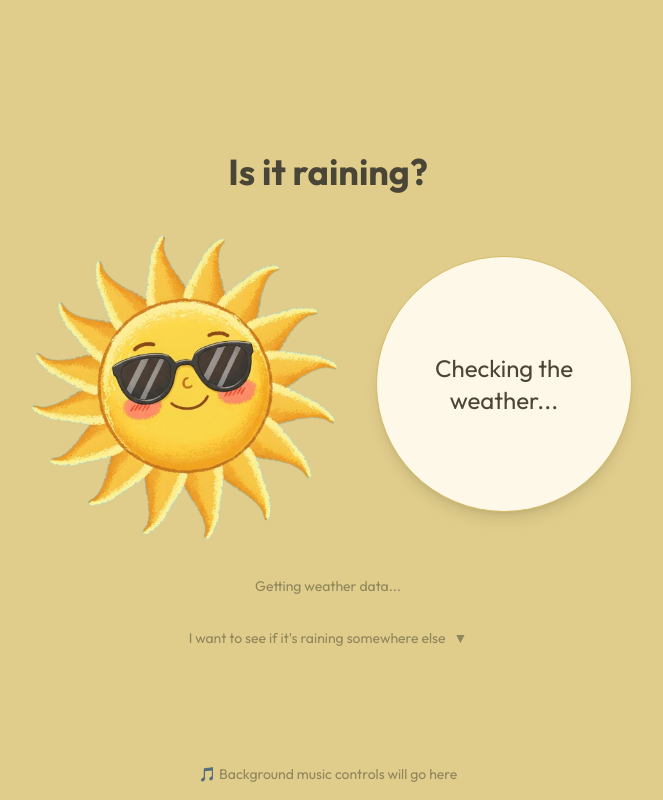
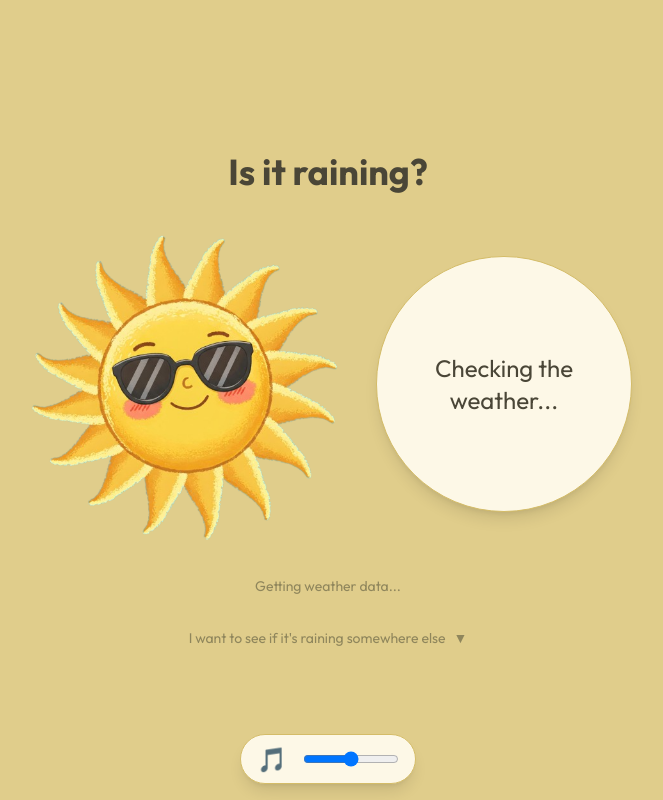
Before and after one commit to jcb42891/rain-or-not, a Next.js app: page / in a window 1280 px wide. Shown: the whole page, without its empty margins (312-975 px from the left). Built offline with nearby package versions, Linux system fonts and the light colour scheme; no server answers.

Commit message:
add music

```diff
--- a/app/page.tsx
+++ b/app/page.tsx
@@ -5,6 +5,7 @@ import { useWeather } from "@/hooks/useWeather";
 import { useState, useEffect } from "react";
 import { Accordion } from "@/components/Accordion";
 import Image from "next/image";
+import { AudioPlayer } from '@/components/AudioPlayer';
 
 export default function Home() {
   const [zipCode, setZipCode] = useState<string>('');
@@ -133,10 +134,8 @@ export default function Home() {
         </Accordion>
       </div>
 
-      {/* Audio player placeholder */}
-      <div className="fixed bottom-4">
-        <p className="text-sm text-muted">🎵 Background music controls will go here</p>
-      </div>
+      {/* Replace audio placeholder with actual player */}
+      <AudioPlayer isRaining={isRaining} />
     </main>
   );
 }
--- /dev/null
+++ b/components/AudioPlayer.tsx
@@ -0,0 +1,38 @@
+'use client';
+
+import { useAudio } from '@/hooks/useAudio';
+
+interface AudioPlayerProps {
+  isRaining: boolean;
+}
+
+export function AudioPlayer({ isRaining }: AudioPlayerProps) {
+  const { isPlaying, volume, togglePlay, setVolume } = useAudio(
+    '/sounds/rain.mp3',  // Add your rain sound file
+    '/sounds/sunny.mp3', // Add your sunny sound file
+    isRaining
+  );
+
+  return (
+    <div className="fixed bottom-4 flex items-center gap-4 bg-card px-4 py-2 rounded-full shadow-lg">
+      <button
+        onClick={togglePlay}
+        className="text-2xl hover:scale-110 transition-transform"
+        aria-label={isPlaying ? 'Pause music' : 'Play music'}
+      >
+        {isPlaying ? '🔇' : '🎵'}
+      </button>
+
+      <input
+        type="range"
+        min="0"
+        max="1"
+        step="0.1"
+        value={volume}
+        onChange={(e) => setVolume(Number(e.target.value))}
+        className="w-24 accent-accent"
+        aria-label="Volume control"
+      />
+    </div>
+  );
+}
--- /dev/null
+++ b/hooks/useAudio.ts
@@ -0,0 +1,89 @@
+'use client';
+
+import { useState, useEffect, useRef } from 'react';
+
+interface AudioState {
+  isPlaying: boolean;
+  volume: number;
+}
+
+export function useAudio(rainySoundUrl: string, sunnySoundUrl: string, isRaining: boolean) {
+  const [audioState, setAudioState] = useState<AudioState>({
+    isPlaying: false,
+    volume: 0.5,
+  });
+
+  const rainAudioRef = useRef<HTMLAudioElement | null>(null);
+  const sunAudioRef = useRef<HTMLAudioElement | null>(null);
+
+  useEffect(() => {
+    // Create audio elements
+    rainAudioRef.current = new Audio(rainySoundUrl);
+    sunAudioRef.current = new Audio(sunnySoundUrl);
+
+    // Configure audio settings
+    [rainAudioRef.current, sunAudioRef.current].forEach(audio => {
+      if (audio) {
+        audio.loop = true;
+        audio.volume = audioState.volume;
+      }
+    });
+
+    // Cleanup on unmount
+    return () => {
+      [rainAudioRef.current, sunAudioRef.current].forEach(audio => {
+        if (audio) {
+          audio.pause();
+          audio.src = '';
+        }
+      });
+    };
+  }, [rainySoundUrl, sunnySoundUrl]);
+
+  // Handle weather changes
+  useEffect(() => {
+    if (!rainAudioRef.current || !sunAudioRef.current) return;
+
+    if (audioState.isPlaying) {
+      if (isRaining) {
+        sunAudioRef.current.pause();
+        rainAudioRef.current.play();
+      } else {
+        rainAudioRef.current.pause();
+        sunAudioRef.current.play();
+      }
+    }
+  }, [isRaining, audioState.isPlaying]);
+
+  const togglePlay = () => {
+    setAudioState(prev => {
+      const newIsPlaying = !prev.isPlaying;
+      const activeAudio = isRaining ? rainAudioRef.current : sunAudioRef.current;
+
+      if (activeAudio) {
+        if (newIsPlaying) {
+          activeAudio.play();
+        } else {
+          activeAudio.pause();
+        }
+      }
+
+      return { ...prev, isPlaying: newIsPlaying };
+    });
+  };
+
+  const setVolume = (newVolume: number) => {
+    setAudioState(prev => {
+      if (rainAudioRef.current) rainAudioRef.current.volume = newVolume;
+      if (sunAudioRef.current) sunAudioRef.current.volume = newVolume;
+      return { ...prev, volume: newVolume };
+    });
+  };
+
+  return {
+    isPlaying: audioState.isPlaying,
+    volume: audioState.volume,
+    togglePlay,
+    setVolume,
+  };
+}
--- a/hooks/useWeather.ts
+++ b/hooks/useWeather.ts
@@ -54,6 +54,7 @@ export function useWeather(
           'drizzle',
           'shower',
           'sleet',
+          'mist',
         ];
 
         const isRaining = rainConditions.some(condition =>
```
Also changed, not shown: 2 other files (tests, documents, lock files or other folders).
